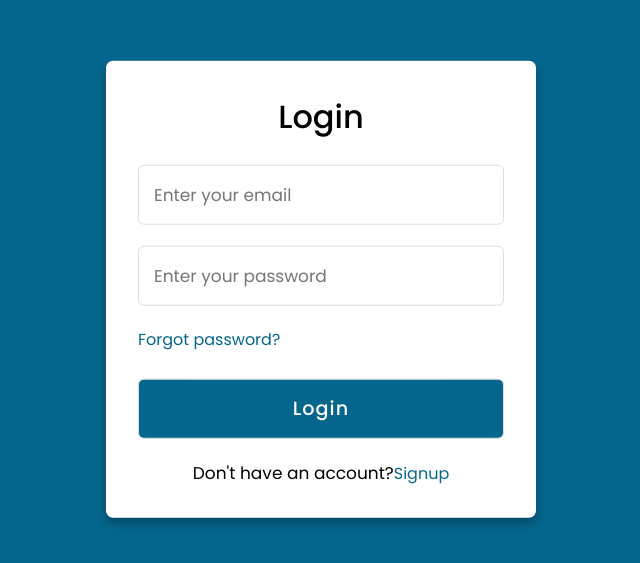
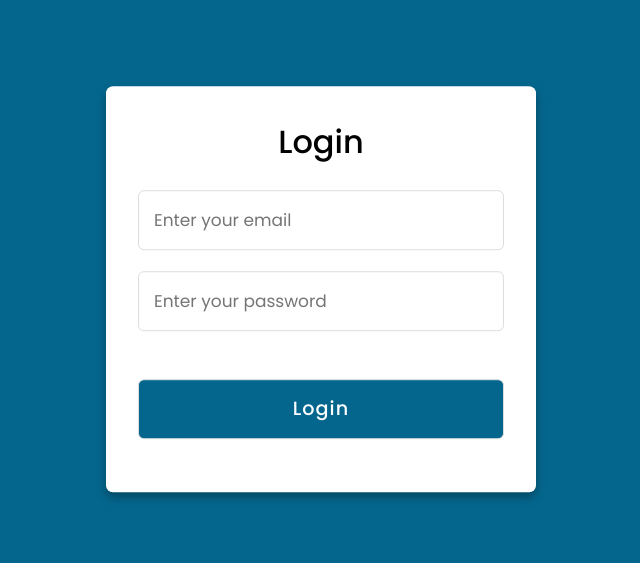
Before and after one commit to Digitalchain-IT/TransferWeb, a React (Create React App) app: page /login in a window 1280 px wide. Shown: the part 111-674 px from the top of the page, without its empty margins (319-959 px from the left). Built offline with nearby package versions, Linux system fonts and the light colour scheme.

Commit message:
first commit

```diff
--- a/src/authentication/Login.tsx
+++ b/src/authentication/Login.tsx
@@ -129,9 +129,9 @@ const Login: React.FC = () => {
             value={password}
             onChange={(e) => setPassword(e.target.value)}
           />
-          <a href="#" style={styles.link}>
+          {/* <a href="#" style={styles.link}>
             Forgot password?
-          </a>
+          </a> */}
           <input
             type="submit"
             className="button"
@@ -141,14 +141,6 @@ const Login: React.FC = () => {
             onMouseOut={(e) => ((e.target as HTMLInputElement).style.background = styles.button.background)}
           />
         </form>
-        <div className="signup" style={styles.signup}>
-          <span className="signup">
-            Don't have an account?
-            <Link href="/signup" style={styles.link}>
-              Signup
-            </Link>
-          </span>
-        </div>
       </div>
       {showModal && <Modal message={message} onClose={closeModal} />}
     </div>
```
